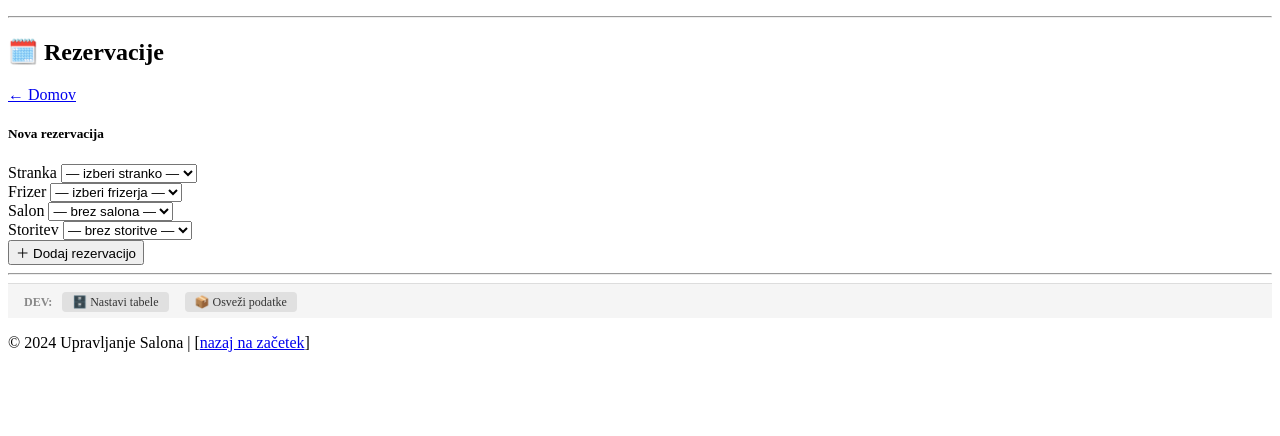
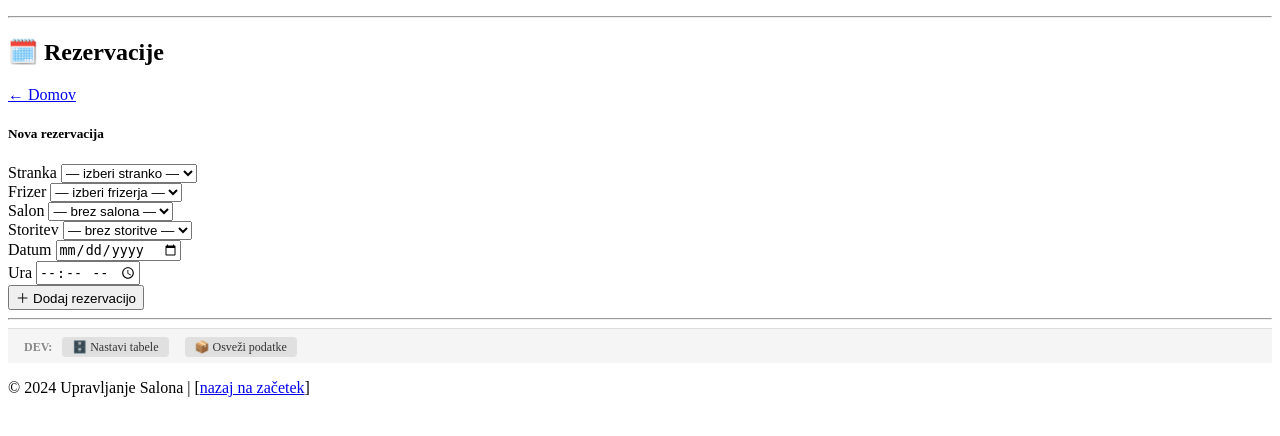
Before and after one commit to TadejSmells/OMEGA, a Flask app: template src/templates/salon_rezervacija.html in a window 1280 px wide. Shown: the part 34-470 px from the top of the page. Run offline with Flask 3, Linux system fonts and the light colour scheme; the template is opened without the code that fills it, so the values that code supplies are empty; some libraries are stand-ins or nearby versions.

Commit message:
popravek za rezervacije termina

```diff
--- a/src/models/model_rezervacije.py
+++ b/src/models/model_rezervacije.py
@@ -34,7 +34,7 @@ def get_vse_rezervacije():
 
 def dodaj_rezervacijo(stranka_id, frizer_id, salon_id, storitev_id, datum, ura):
     """
-    Doda novo rezervacijo. datum in ura sta obvezna.
+    Doda novo rezervacijo z statusom 'aktiven'. datum in ura sta obvezna.
     """
     session = db.get_session()
     try:
@@ -45,6 +45,7 @@ def dodaj_rezervacijo(stranka_id, frizer_id, salon_id, storitev_id, datum, ura):
             id_storitve=storitev_id or None,
             datum=datum,
             ura=ura,
+            status='active',
         ))
         session.commit()
     except Exception:
--- a/src/templates/salon_rezervacija.html
+++ b/src/templates/salon_rezervacija.html
@@ -65,6 +65,28 @@
               </select>
             </div>
 
+            <div class="mb-3">
+              <label for="datum" class="form-label fw-semibold">Datum</label>
+              <input
+                type="date"
+                class="form-control"
+                id="datum"
+                name="datum"
+                required
+              >
+            </div>
+
+            <div class="mb-4">
+              <label for="ura" class="form-label fw-semibold">Ura</label>
+              <input
+                type="time"
+                class="form-control"
+                id="ura"
+                name="ura"
+                required
+              >
+            </div>
+
             <button type="submit" class="btn btn-primary w-100">
               ＋ Dodaj rezervacijo
             </button>
@@ -72,4 +94,7 @@
         </div>
       </div>
     </div>
-    {% endblock %}
+
+  </div><!-- /.row -->
+</div><!-- /.container -->
+{% endblock %}
```
Also changed, not shown: src/controllers/rezervacije.py (+8 -3 lines).
